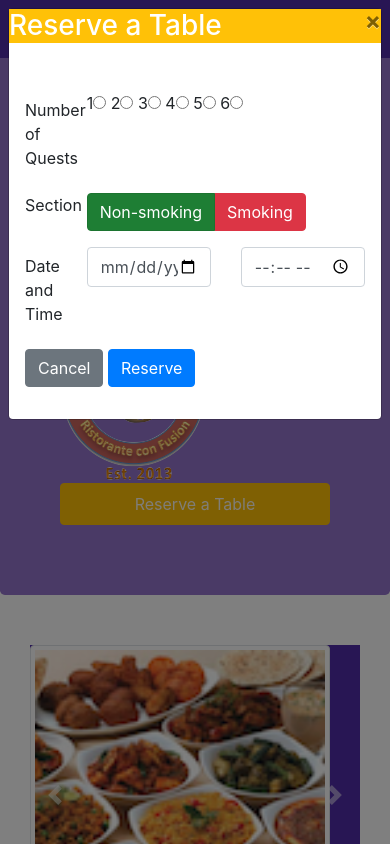
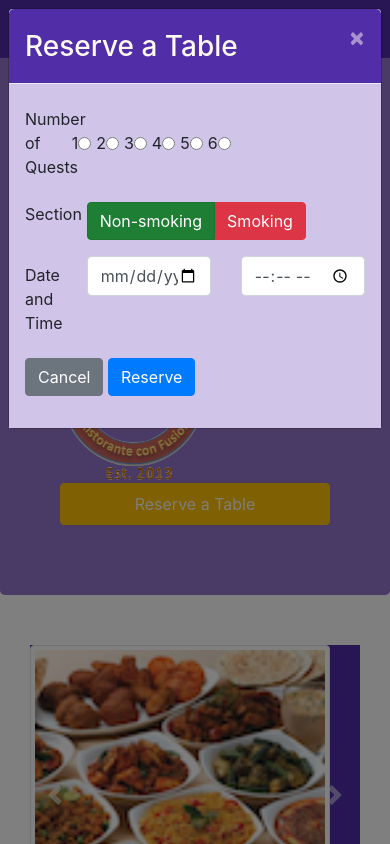
Before and after one commit to ActionMads/Web-and-App, a website: page index.html in a window 390 px wide. Both pictures are taken after a click on the button "Reserve a Table". Shown: the top 844 px of the page. Drawn offline with nearby package versions, Linux system fonts and the light colour scheme.

Commit message:
npm scripts ass4

```diff
--- a/CSS/styles.scss
+++ b/CSS/styles.scss
@@ -28,7 +28,7 @@ $carousel-item-height: 300px;
 
 .jumbotron {
     @include zero-margin(70px,30px);
-    background: $background-light ;
+    background: $background-light;
     color:floralwhite;
 }
 
@@ -74,3 +74,15 @@ body{
     bottom: 0px;
     z-index: 1;
 }
+
+.modal-header{
+    background-color: $background-dark;
+    color: floralwhite;
+    .close{
+        color: floralwhite;
+    }
+}
+
+.modal-body{
+    background-color: $background-pale;
+}
--- a/aboutus.html
+++ b/aboutus.html
@@ -256,6 +256,7 @@
     <script src="node_modules/jquery/dist/jquery.slim.min.js"></script>
     <script src="node_modules/popper.js/dist/umd/popper.min.js"></script>
     <script src="node_modules/bootstrap/dist/js/bootstrap.min.js"></script>
+    <script src="js/scripts.js"></script>
 </body>
 
 </html>
--- a/index.html
+++ b/index.html
@@ -30,8 +30,8 @@
                     <li class="nav-item"><a class="nav-link" href="./contactus.html"><span class="fa fa-address-card fa-lg"></span> Contact</a></li>
                 </ul>
                 <span class="navbar-text">
-                    <a data-toggle="modal" data-target="#loginModal">
-                    <span class="fa fa-sign-in"></span> Login</a>
+                    <a id="signInBtn">
+                    <span class="fa fa-sign-in"></span>Login</a>
                 </span>
             </div>
         </div>
@@ -39,20 +39,22 @@
     <div id="reservations" class="modal fade" role="dialog">
         <div class="modal-dialog modal-lg" role="content">
             <div class="modal-content">
-                <h3 class="model-header bg-warning text-white">Reserve a Table <button type="button" class="close" data-dismiss="modal">&times;</button>
-                </h3>
+                <div class="modal-header">
+                    <h3 class="modal-title">Reserve a Table</h3>
+                    <button type="button" class="close" data-dismiss="modal">&times;</button>
                     <br>
+                </div>
                 <div class="modal-body">
                     <form>
                         <div class="form-group row">
                             <label for="numberOfQuests" class="col-2 col-form-label">Number of Quests</label>
-                                <div class="col-10">
-                                    <label class="radio-inline">1</label><input type="radio" class="radio-inline">
-                                    <label class="radio-inline">2</label><input type="radio" class="radio-inline">
-                                    <label class="radio-inline">3</label><input type="radio" class="radio-inline">
-                                    <label class="radio-inline">4</label><input type="radio" class="radio-inline">
-                                    <label class="radio-inline">5</label><input type="radio" class="radio-inline">
-                                    <label class="radio-inline">6</label><input type="radio" class="radio-inline">
+                            <div class="form-check form-check-inline">
+                                <label class="form-check-label">1</label><input type="radio" class="form-check-input">
+                                <label class="form-check-label">2</label><input type="radio" class="form-check-input">
+                                <label class="form-check-label">3</label><input type="radio" class="form-check-input">
+                                <label class="form-check-label">4</label><input type="radio" class="form-check-input">
+                                <label class="form-check-label">5</label><input type="radio" class="form-check-input">
+                                <label class="form-check-label">6</label><input type="radio" class="form-check-input">
                             </div>
                         </div>
                         <div class="form-group row">
@@ -86,7 +88,6 @@
                             </div>
                         </div>
                     </form>
-                    </div>
                 </div>
             </div>
         </div>
@@ -141,7 +142,7 @@
                 </div>
                 <div class="col-12 col-md-3 align-self-center">
                     <a role="button" class="btn btn-block nav-link btn-warning"
-                     data-toggle="modal" data-target="#reservations">Reserve a Table</a>
+                     id="reservations-btn" >Reserve a Table</a>
             </div>
         </div>
     </header>
@@ -326,20 +327,7 @@
     <script src="node_modules/jquery/dist/jquery.slim.min.js"></script>
     <script src="node_modules/popper.js/dist/umd/popper.min.js"></script>
     <script src="node_modules/bootstrap/dist/js/bootstrap.min.js"></script>
-    <script>
-        $("#carouselButton").click(function(){
-            if ($("#carouselButton").children("span").hasClass('fa-pause')) {
-                $("#mycarousel").carousel('pause');
-                $("#carouselButton").children("span").removeClass('fa-pause');
-                $("#carouselButton").children("span").addClass('fa-play');
-            }
-            else if ($("#carouselButton").children("span").hasClass('fa-play')){
-                $("#mycarousel").carousel('cycle');
-                $("#carouselButton").children("span").removeClass('fa-play');
-                $("#carouselButton").children("span").addClass('fa-pause');
-            }
-        });
-    </script>
+    <script src="js/scripts.js"></script>
 
 </body>
 
--- /dev/null
+++ b/js/scripts.js
@@ -0,0 +1,20 @@
+$("#carouselButton").click(function(){
+    if ($("#carouselButton").children("span").hasClass('fa-pause')) {
+        $("#mycarousel").carousel('pause');
+        $("#carouselButton").children("span").removeClass('fa-pause');
+        $("#carouselButton").children("span").addClass('fa-play');
+    }
+    else if ($("#carouselButton").children("span").hasClass('fa-play')){
+        $("#mycarousel").carousel('cycle');
+        $("#carouselButton").children("span").removeClass('fa-play');
+        $("#carouselButton").children("span").addClass('fa-pause');
+    }
+});
+
+$("#signInBtn").click(function(){
+    $("#loginModal").modal("show");
+})
+
+$("#reservations-btn").click(function(){
+    $("#reservations").modal("show");
+})
```
Also changed, not shown: contactus.html (+1 -0 lines), package.json (+7 -3 lines), CSS/styles.css, 1 other file. Lines whose indentation alone changed are shown as unchanged.
